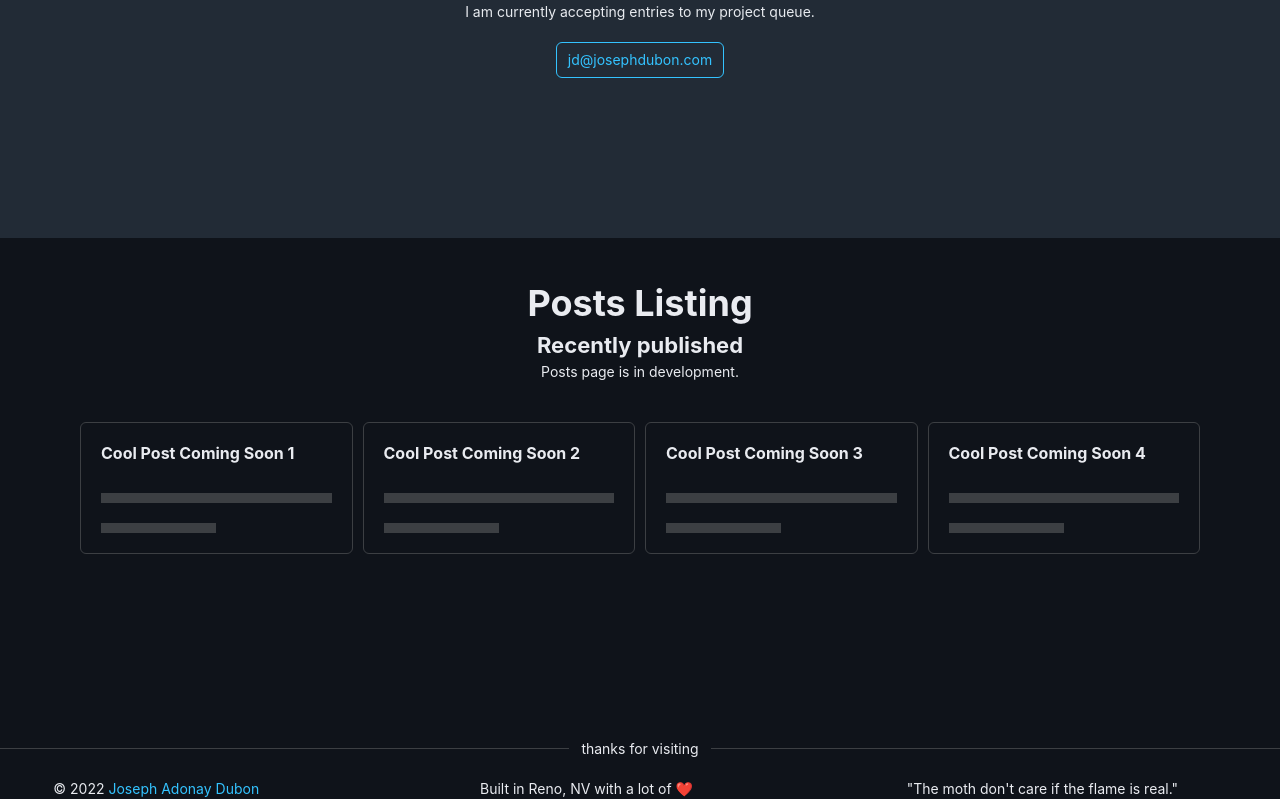
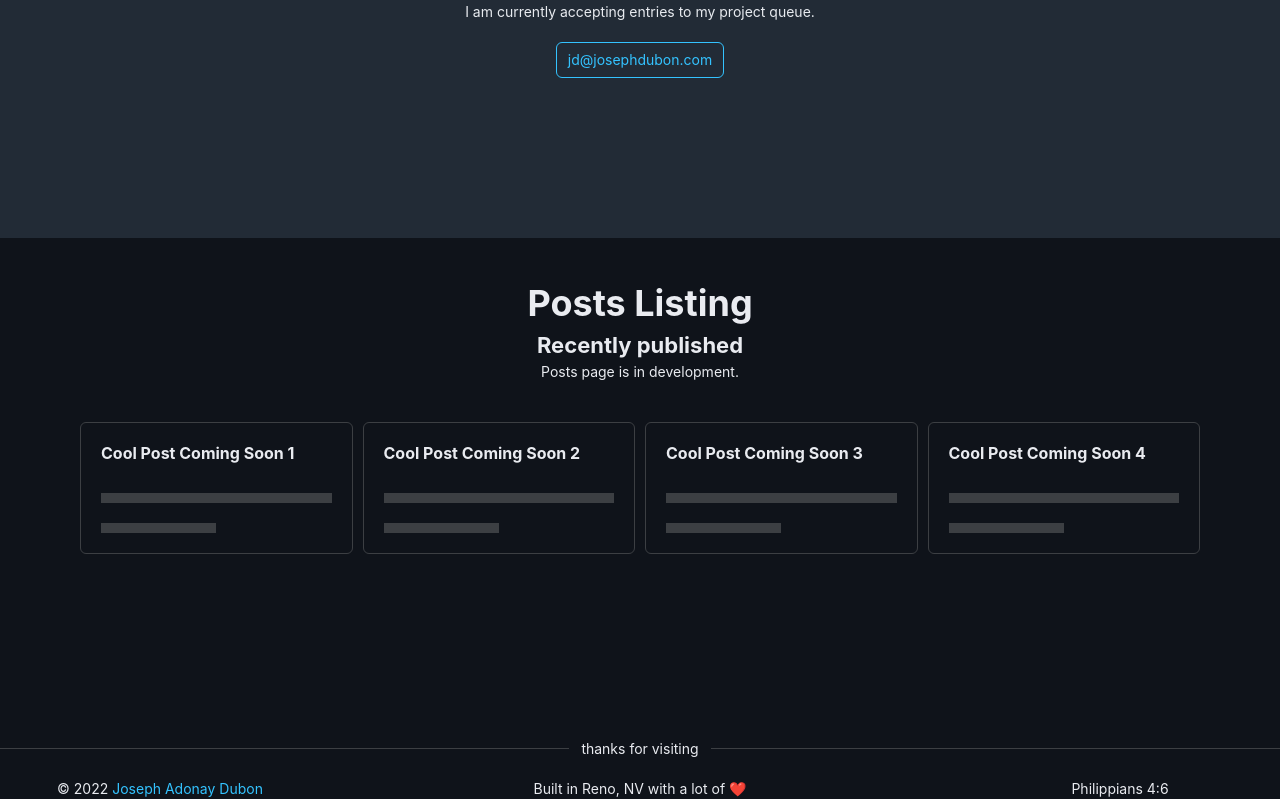
Before and after one commit to josephdubon/josephdubon-blog, a Next.js app: page / in a window 1280 px wide. Shown: the part 778-1577 px from the top of the page. Built offline with nearby package versions, Linux system fonts and the light colour scheme.

Commit message:
removed hardcoded footer and added Footer component

```diff
--- a/components/layout.js
+++ b/components/layout.js
@@ -1,7 +1,7 @@
-import Link from 'next/link'
 import Head from 'next/head'
-import NavBar from '../components/navbar'
-import {Container, Content, Divider, FlexboxGrid, Footer, Header} from 'rsuite'
+import NavBar from './navbar'
+import Footer from './footer'
+import {Container, Content, Header} from 'rsuite'
 
 const name = 'Joseph Dubon'
 export const siteTitle = name + 'Full-Stack Software Engineer'
@@ -35,23 +35,7 @@ export default function Layout({children, home}) {
             <Content>{children}</Content>
 
             {/* footer area */}
-            <Footer>
-                <Divider>thanks for visiting</Divider>
-                <FlexboxGrid justify='space-around'>
-                    <FlexboxGrid.Item colspan={6}>
-                        © {new Date().getFullYear()}
-                        <Link href='/'><a>
-                            {' '} Joseph Adonay Dubon
-                        </a></Link>
-                    </FlexboxGrid.Item>
-                    <FlexboxGrid.Item colspan={6}>
-                        Built in Reno, NV with a lot of ❤️
-                    </FlexboxGrid.Item>
-                    <FlexboxGrid.Item colspan={6}>
-                        "The moth don't care if the flame is real."
-                    </FlexboxGrid.Item>
-                </FlexboxGrid>
-            </Footer>
+            <Footer/>
         </Container>
 
     </>)
```
